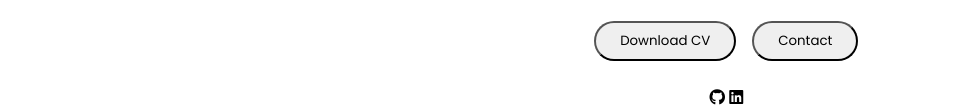
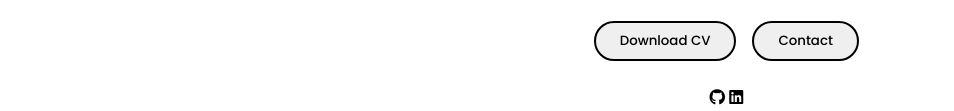
Before and after one commit to DavidCaffrey/davidcaffrey.com, a plain HTML site: page index.html in a window 1280 px wide. Shown: the part 487-598 px from the top of the page, without its empty margins (182-1136 px from the left). Drawn offline with Linux system fonts and the light colour scheme.

Commit message:
ci/cd test for hostinger webhooks

```diff
--- a/style.css
+++ b/style.css
@@ -158,5 +158,10 @@ section{
 .btn{
   border-radius: 3rem;
   padding: 0.5rem 1.5rem;
+  border: 2px solid black;
+  cursor: pointer;
+  font-weight: 500;
+  text-wrap: nowrap;
+  transition: 0.2s ease-in-out;
 
 }
```
